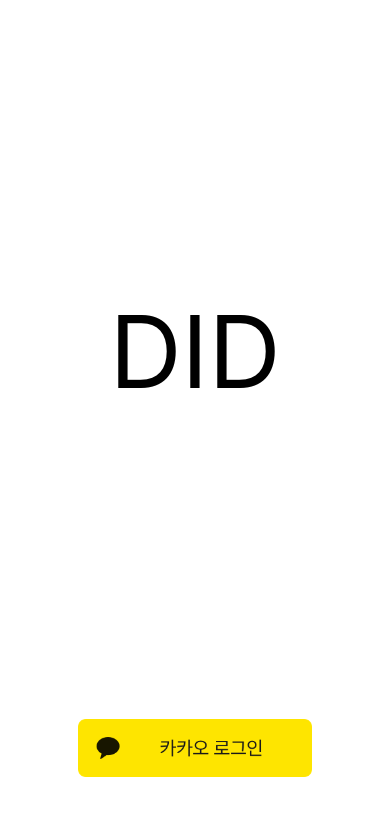
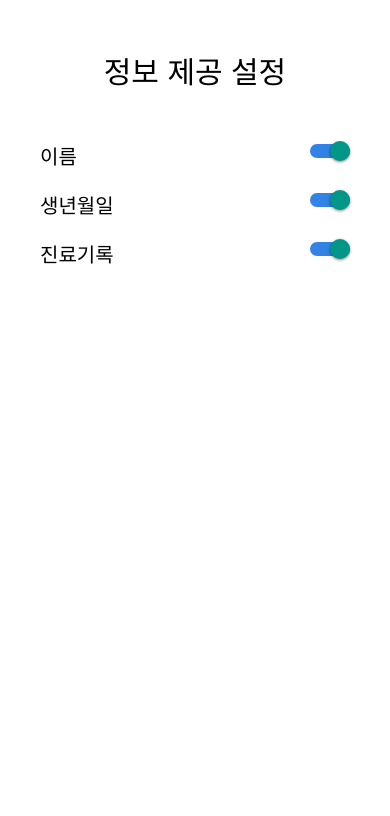
Before and after one commit to sjhong98/DID_app, a React Native app: screen /InfoSetting in a window 390 px wide. Before the commit this address had no page. Shown: the top 816 px of the page. Built offline with nearby package versions, Linux system fonts and the light colour scheme.

Commit message:
feat: 진료정보 제공 설정

```diff
--- a/views/App.tsx
+++ b/views/App.tsx
@@ -33,6 +33,7 @@ import SignUp from './login/signup/signup';
 import QrView from './qr-view/qrView';
 import MedicalRecords from './medical-records/medicalRecords';
 import MainScreen from './mainScreen';
+import InfoSetting from './info-setting/infoSetting';
 
 
 
@@ -49,6 +50,7 @@ function App(): JSX.Element {
         <Stack.Screen name="SignUp" component={SignUp} />
         <Stack.Screen name="Login" component={Login} />
         <Stack.Screen name="QrView" component={QrView} />
+        <Stack.Screen name="InfoSetting" component={InfoSetting} />
       </Stack.Navigator>
     </NavigationContainer>
 
--- /dev/null
+++ b/views/info-setting/infoSetting.tsx
@@ -0,0 +1,46 @@
+import React, { useEffect, useState } from 'react';
+import { SafeAreaView, Text, View, TouchableOpacity, Switch, ScrollView} from 'react-native';
+import { createBottomTabNavigator } from '@react-navigation/bottom-tabs';
+import QRCode from 'react-native-qrcode-svg';
+import AsyncStorage from '@react-native-async-storage/async-storage';
+import { styles } from './infoSettingStyle';
+import { useNavigation } from '@react-navigation/native';
+import Ionicons from 'react-native-vector-icons/Ionicons';
+
+export default function InfoSetting(): JSX.Element {
+    const [infos, setInfos] = useState([{title:'이름', isEnable: true}, {title:'생년월일', isEnable: true}, {title:'진료기록', isEnable: true} ])
+
+    const toggleSwitch = (res:any) => {
+        const temp = [...infos];
+        const finding = temp.find((item => res===item.title));
+        finding.isEnable = !finding.isEnable;
+        setInfos(temp);
+    }
+
+    return (
+        <SafeAreaView style={styles.container}>
+            <View style={styles.header}>
+                <Text style={styles.headerTitle}>정보 제공 설정</Text>
+            </View>
+            <ScrollView style={styles.body}>
+                {infos.map((item, index) => {
+                    return(
+                        <View key={index} style={styles.checkBox}>
+                            <Text style={styles.infoText}>{item.title}</Text>
+                            <Switch
+                                style={styles.switch}
+                                trackColor={{false: '#FFFFFF', true: '#3283E5'}}
+                                thumbColor={'white'}
+                                ios_backgroundColor="#CCC"
+                                onValueChange={() => {toggleSwitch(item.title)}}
+                                value={item.isEnable}
+                            />
+
+                        </View>
+                    )
+                })}
+
+            </ScrollView>
+        </SafeAreaView>
+    )
+}
--- /dev/null
+++ b/views/info-setting/infoSettingStyle.tsx
@@ -0,0 +1,41 @@
+import { StyleSheet } from 'react-native';
+
+export const styles = StyleSheet.create({
+    container: {
+        display: 'flex',
+        flex: 1,
+        backgroundColor: "#FFF",
+    },
+
+    header: {
+        display: 'flex',
+        flex: 0.2,
+        justifyContent: "center",
+        alignItems: "center",
+    },
+
+    headerTitle: {
+        fontSize: 30,
+    },
+
+    body: {
+        display: 'flex',
+        flex: 6,
+    },
+
+    checkBox: {
+        display: 'flex',
+        flexDirection: 'row',
+        justifyContent: 'space-between',
+        marginBottom: 20,
+    },
+
+    infoText: {
+        marginLeft: 40,
+        fontSize: 20
+    },
+
+    switch: {
+        marginRight: 40
+    }
+})
--- a/views/login/login.tsx
+++ b/views/login/login.tsx
@@ -52,15 +52,16 @@ export default function Login(): JSX.Element {
                     navigation.navigate("SignUp");
                 } else {                // 기존회원일때
                     console.log("===== 기존 회원 =====\n", res.data.dbData);
-                    AsyncStorage.setItem("email",res.data.dbData.email);
-                    if(res.data.dbData.isDoctor)
-                        AsyncStorage.setItem("isDoctor", "true");
-                    else
-                        AsyncStorage.setItem("isDoctor", "false");
-                        AsyncStorage.setItem("login", "true");
-                        AsyncStorage.setItem("name", res.data.dbData.name);
-                        AsyncStorage.setItem("birthday", res.data.dbData.birthday);
-                        navigation.navigate('MainScreen', { screen: 'Lobby' });
+                    // AsyncStorage.setItem("email",res.data.dbData.email);
+                    // AsyncStorage.setItem("login", "true");
+                    // AsyncStorage.setItem("name", res.data.dbData.name);
+                    // AsyncStorage.setItem("birthday", res.data.dbData.birthday);
+                    AsyncStorage.setItem("email", "test@test.com");
+                    AsyncStorage.setItem("login", "true");
+                    AsyncStorage.setItem("name", "test");
+                    AsyncStorage.setItem("birthday", "980901");
+                    navigation.navigate('MainScreen', { screen: 'Lobby' });
+                    // navigation.navigate("SignUp");
                 }
             }).catch(err => {
                 console.log(err);
--- a/views/medical-records/medicalRecords.tsx
+++ b/views/medical-records/medicalRecords.tsx
@@ -273,7 +273,8 @@ export default function MedicalRecords(): JSX.Element {
     const navigation = useNavigation();
     const [isView, setIsView] = useState(false);
     const [info, setInfo] = useState({});
-    const [patientList, setPatientList] = useState([]);
+    const [records, setRecords] = useState([]);
+    const [isEmpty, setIsEmpty] = useState(true);
     const [jwt, setJwt] = useState("");
 
     function press(item:any) {
@@ -289,25 +290,15 @@ export default function MedicalRecords(): JSX.Element {
         )
     })
 
-    useEffect(() => {
-        if (jwt) {
-
-          console.log("doctor jwt : ", jwt);
-          if(jwt != null)
-          {
-              axios.post(`https://api.dmrs.space:5001/doctor/get-patients-list`,   // 환자 목록 가져오기
-                  { doctorJwt: jwt }
-                  )
-                  .then((res) => {
-                      console.log(res);
-                      setPatientList(res.data);
-                  })
-                  .catch((err) => {
-                      console.log(err);
-                  })
-          }
-       }
-      }, [jwt]);
+    async function getDb() {
+        const _records = await axios.post(`https://api.dmrs.space:5001/user/get-my-record`,
+            { vcJwt: jwt }
+        )
+        setRecords(_records.data);
+        console.log("records : ", records, records.length);
+        if(records.length === 0)
+            setIsEmpty(true);
+    }
 
 
 
@@ -373,9 +364,10 @@ export default function MedicalRecords(): JSX.Element {
                         <Text style={styles.indexText}>진료의사</Text>
                     </View>
                     <ScrollView style={styles.listContainer}>
-                        { medicalList.map((item, index) => {
+                        { records.map((item, index) => {
                             return (
                                 <TouchableOpacity
+                                    key={index}
                                     onPress={() => press(item)}
                                 >
                                     <View style={styles.list} >
--- a/views/qr-view/qrView.tsx
+++ b/views/qr-view/qrView.tsx
@@ -6,7 +6,6 @@ import AsyncStorage from '@react-native-async-storage/async-storage';
 import { styles } from './qrViewStyle';
 import { useNavigation } from '@react-navigation/native';
 import Ionicons from 'react-native-vector-icons/Ionicons';
-
 
 
 export default function QrView(): JSX.Element {
@@ -28,9 +27,9 @@ export default function QrView(): JSX.Element {
             setTimer(timer => timer-1);
         }, 1000);
 
-        setTimeout(() => {
-            navigation.navigate("MainScreen", { screen: 'Lobby' });
-        }, 15000);
+        // setTimeout(() => {
+        //     navigation.navigate("MainScreen", { screen: 'Lobby' });
+        // }, 15000);
     }, []);
 
     return (
@@ -40,14 +39,13 @@ export default function QrView(): JSX.Element {
                 <TouchableOpacity
                         onPress={() => navigation.navigate("MainScreen", { screen: 'Lobby' })}>
                     <Ionicons
-                    style={styles.arrowBack}
-                      name="arrow-back"
-                      size={30}
-                      color="black" />
+                        style={styles.arrowBack}
+                        name="arrow-back"
+                        size={30}
+                        color="black" />
                 </TouchableOpacity>
             </View>
             <View style={styles.contentContainer}>
-
 
                 <Text style={styles.timer} >{timer}초 남았습니다</Text>
                 <QRCode
@@ -55,6 +53,18 @@ export default function QrView(): JSX.Element {
                     size={150}
                 />
             </View>
+
+            <TouchableOpacity
+                onPress={() => {navigation.navigate("InfoSetting")}}
+                style={styles.setting}
+            >
+                <Ionicons
+                    name="list"
+                    size={30}
+                    color="black"
+                />
+                <Text>정보 제공 설정</Text>
+            </TouchableOpacity>
         </SafeAreaView>
     );
   }
--- a/views/qr-view/qrViewStyle.tsx
+++ b/views/qr-view/qrViewStyle.tsx
@@ -29,7 +29,15 @@ export const styles = StyleSheet.create({
 
     arrowBack: {
         marginLeft: 10,
-        top: -40,
+        top: -45,
         position: "absolute"
-    }
+    },
+
+    setting: {
+        flex: 1.5,
+        display: 'flex',
+        flexDirection: 'column',
+        justifyContent: 'center',
+        alignItems: 'center',
+    },
 })
```
